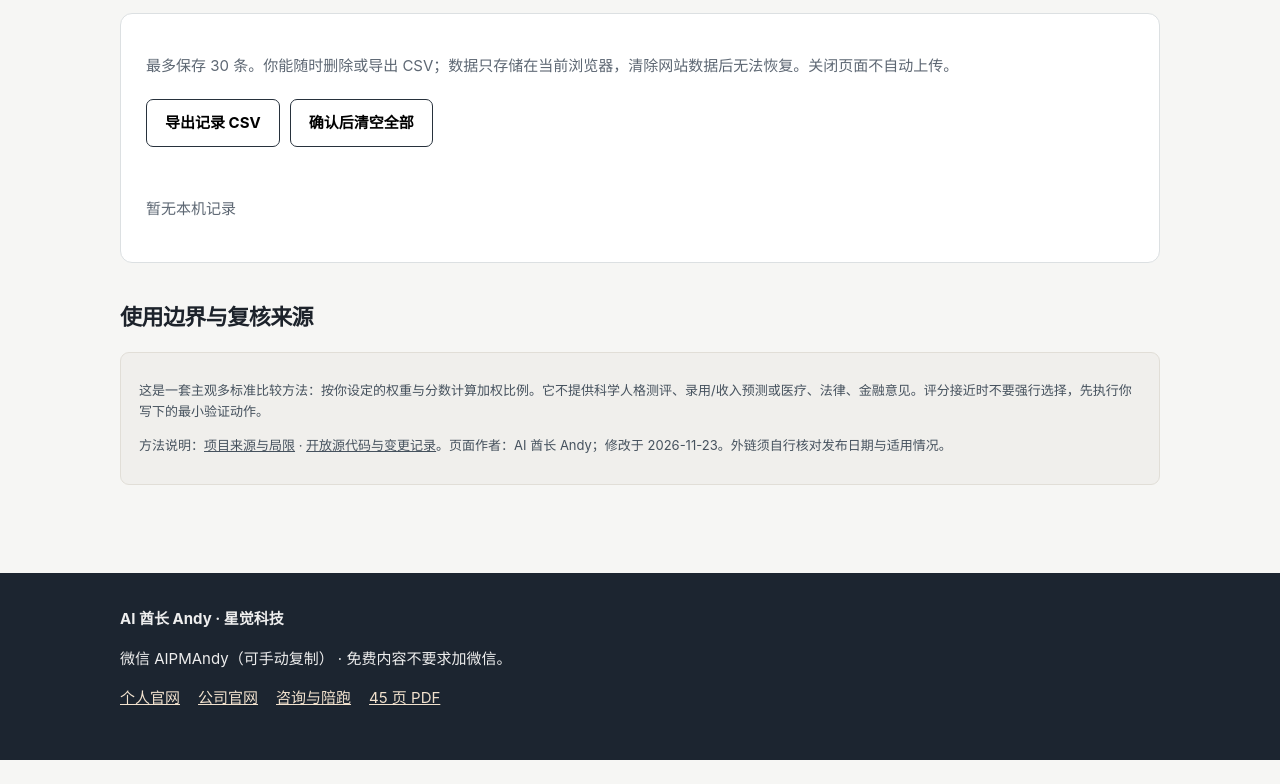
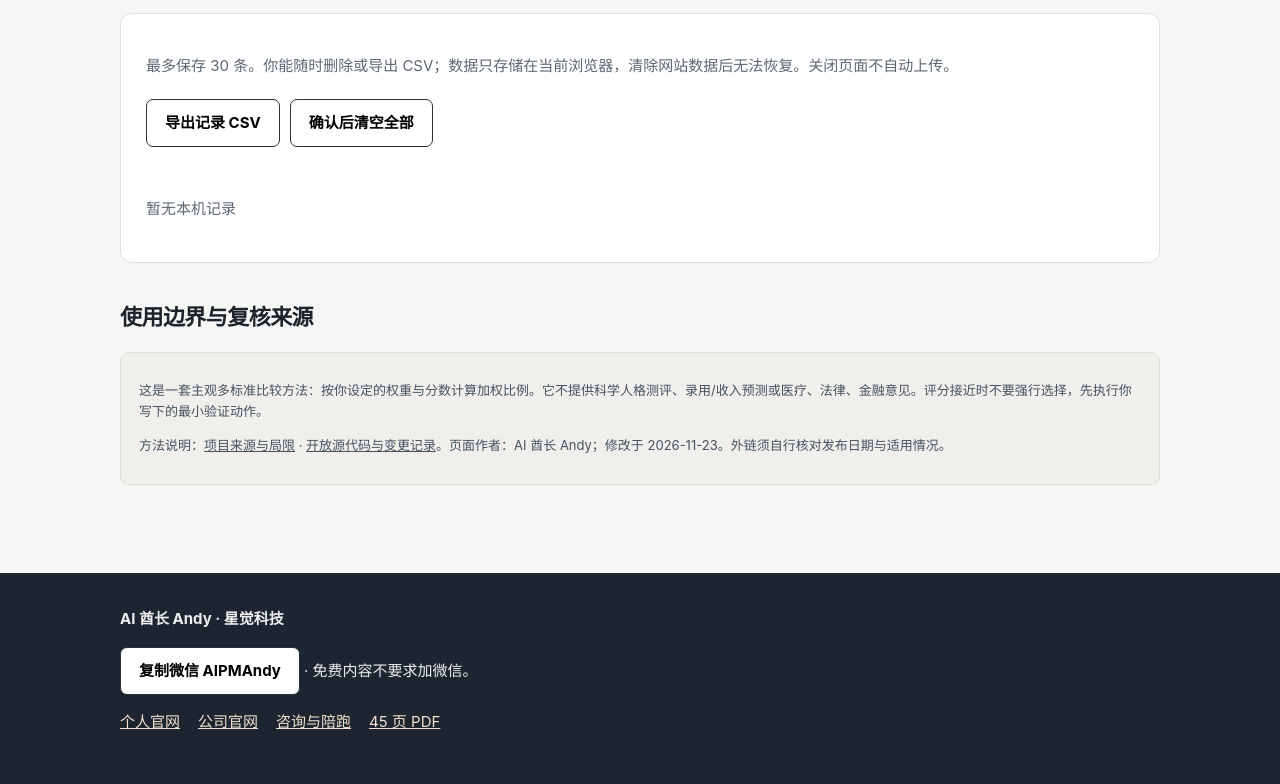
Before and after one commit to AIPMAndy/intj-growth-guide, a plain HTML site: page decision.html in a window 1280 px wide. Shown: the part 1731-2515 px from the top of the page. Before the commit the page ends 2491 px from the top, so only its background shows below. Drawn offline with Linux system fonts and the light colour scheme.

Commit message:
fix: accessible WeChat copy and JS syntax gate (decision.html)

```diff
--- a/decision.html
+++ b/decision.html
@@ -55,6 +55,6 @@ footer{background:#1c2530;color:#eee;padding:34px 22px}footer>div{max-width:1040
 <section aria-labelledby="records-title"><h2 id="records-title">03 / 本机决策档案</h2><div class="panel"><p class="muted">最多保存 30 条。你能随时删除或导出 CSV；数据只存储在当前浏览器，清除网站数据后无法恢复。关闭页面不自动上传。</p><div class="actions"><button class="btn" id="export" type="button">导出记录 CSV</button><button class="btn" id="clear" type="button">确认后清空全部</button></div><p id="historyStatus" class="status" role="status" aria-live="polite"></p><div id="records"></div></div></section>
 <section aria-labelledby="boundary-title"><h2 id="boundary-title">使用边界与复核来源</h2><div class="note"><p>这是一套主观多标准比较方法：按你设定的权重与分数计算加权比例。它不提供科学人格测评、录用/收入预测或医疗、法律、金融意见。评分接近时不要强行选择，先执行你写下的最小验证动作。</p><p>方法说明：<a href="docs/SOURCES.md">项目来源与局限</a> · <a href="https://github.com/AIPMAndy/intj-growth-guide" rel="noopener noreferrer" target="_blank">开放源代码与变更记录</a>。页面作者：AI 酋长 Andy；修改于 2026-11-23。外链须自行核对发布日期与适用情况。</p></div></section>
 </main>
-<footer><div><strong>AI 酋长 Andy · 星觉科技</strong><p>微信 AIPMAndy（可手动复制） · 免费内容不要求加微信。</p><p><a href="https://metaver.vip/" rel="noopener noreferrer" target="_blank">个人官网</a><a href="https://www.a6no1.cn/" rel="noopener noreferrer" target="_blank">公司官网</a><a href="https://metaver.vip/services" rel="noopener noreferrer" target="_blank">咨询与陪跑</a><a href="pdf/intj-growth-guide-guide.pdf">45 页 PDF</a></p></div></footer>
+<footer><div><strong>AI 酋长 Andy · 星觉科技</strong><p><button class="btn" type="button" id="copyWechat">复制微信 AIPMAndy</button> <span id="copyState" role="status" aria-live="polite"></span> · 免费内容不要求加微信。</p><p><a href="https://metaver.vip/" rel="noopener noreferrer" target="_blank">个人官网</a><a href="https://www.a6no1.cn/" rel="noopener noreferrer" target="_blank">公司官网</a><a href="https://metaver.vip/services" rel="noopener noreferrer" target="_blank">咨询与陪跑</a><a href="pdf/intj-growth-guide-guide.pdf">45 页 PDF</a></p></div></footer>
 <script defer src="decision.js"></script>
 </body></html>
```
